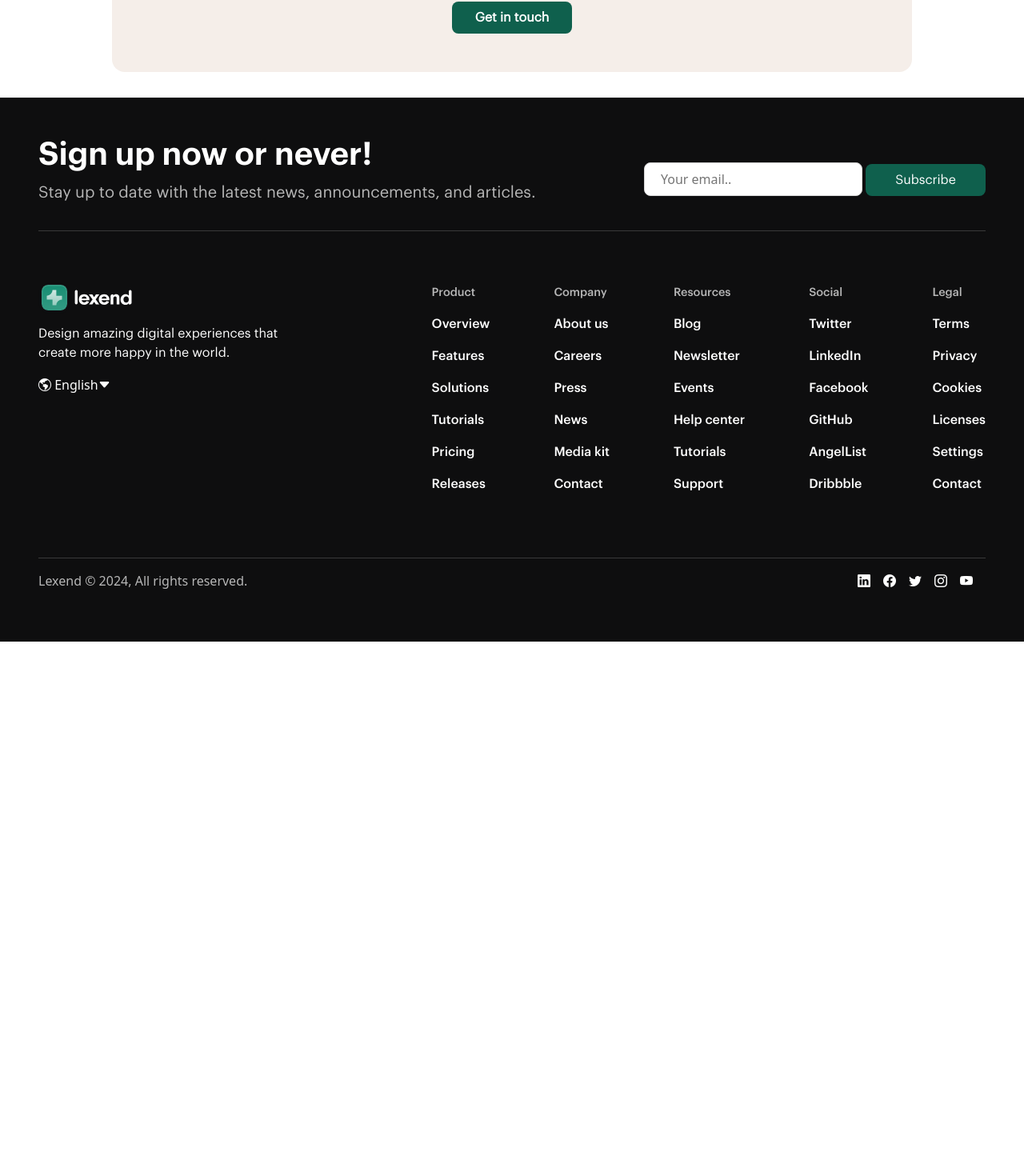
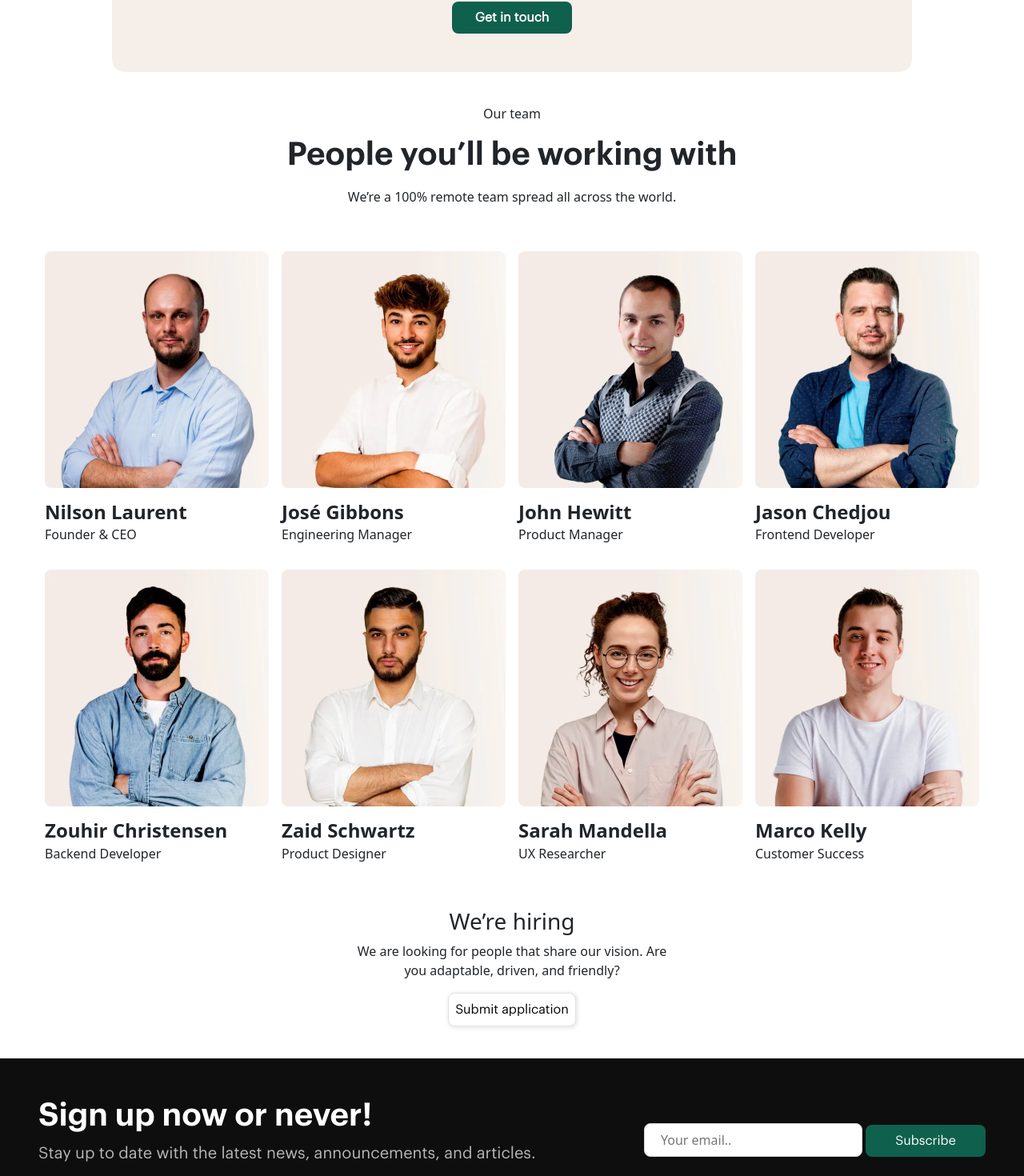
Before and after one commit to hawaryo/software-company, a Next.js app: page / in a window 1280 px wide. Shown: the part 7459-8929 px from the top of the page at 80% size. Before the commit the page ends 8261 px from the top, so only its background shows below. Built offline with nearby package versions, Linux system fonts and the light colour scheme.

Commit message:
feat: adding Home page team  section

```diff
--- a/src/app/(home)/page.jsx
+++ b/src/app/(home)/page.jsx
@@ -5,6 +5,10 @@ import DetailsSection from "@/components/home/DetailsSection";
 import PricingSection from "@/components/home/PricingSection";
 import FeedbackSection from "@/components/home/FeedbackSection";
 import QuestionSection from "@/components/home/QuestionSection";
+import TeamSection from "@/components/home/TeamSection";
+
+
+
 export const metadata = {
   title: "Software Company",
   description: "Welcome to software company",
@@ -20,6 +24,7 @@ export default function HomePage() {
         <PricingSection />
         <FeedbackSection />
         <QuestionSection />
+        <TeamSection />
       </main>
     </>
   );
--- /dev/null
+++ b/src/components/home/TeamSection.jsx
@@ -0,0 +1,107 @@
+import styles from "./TeamSection.module.scss";
+
+export default function TeamSection() {
+  return (
+    <section className={styles.teamSection}>
+      <div className={styles.teamIntro}>
+        <p className="icon">Our team</p>
+        <h2>People you’ll be working with</h2>
+        <p className="description">
+          We’re a 100% remote team spread all across the world.
+        </p>
+      </div>
+      <div className={styles.teamMembers}>
+        <div className={styles.memberCard}>
+          <img
+            src="/images/home-page/team/01.jpg"
+            width="280px"
+            className={styles.memberImg}
+            alt="ceo"
+          />
+          <h6 className={styles.memberName}>Nilson Laurent</h6>
+          <p className={styles.memberRole}>Founder &amp; CEO</p>
+        </div>
+        <div className={styles.memberCard}>
+          <img
+            src="/images/home-page/team/02.jpg"
+            width="280px"
+            className={styles.memberImg}
+            alt="José Gibbons Engineering Manager"
+          />
+          <h6 className={styles.memberName}>José Gibbons</h6>
+          <p className={styles.memberRole}>Engineering Manager</p>
+        </div>
+        <div className={styles.memberCard}>
+          <img
+            src="/images/home-page/team/03.jpg"
+            width="280px"
+            className={styles.memberImg}
+            alt="John Hewitt product manager"
+          />
+          <h6 className={styles.memberName}>John Hewitt</h6>
+          <p className={styles.memberRole}>Product Manager</p>
+        </div>
+        <div className={styles.memberCard}>
+          <img
+            src="/images/home-page/team/04.jpg"
+            width="280px"
+            className={styles.memberImg}
+            alt=" Jason Chedjou Frontend Developer"
+          />
+          <h6 className={styles.memberName}>Jason Chedjou</h6>
+          <p className={styles.memberRole}>Frontend Developer</p>
+        </div>
+        <div className={styles.memberCard}>
+          <img
+            src="/images/home-page/team/05.jpg"
+            width="280px"
+            className={styles.memberImg}
+            alt=" Zouhir Christensen Backend Developer"
+          />
+          <h6 className={styles.memberName}>Zouhir Christensen</h6>
+          <p className={styles.memberRole}>Backend Developer</p>
+        </div>
+        <div className={styles.memberCard}>
+          <img
+            src="/images/home-page/team/06.jpg"
+            width="280px"
+            className={styles.memberImg}
+            alt="Zaid Schwartz Product Designer"
+          />
+          <h6 className={styles.memberName}>Zaid Schwartz</h6>
+          <p className={styles.memberRole}>Product Designer</p>
+        </div>
+        <div className={styles.memberCard}>
+          <img
+            src="/images/home-page/team/07.jpg"
+            width="280px"
+            className={styles.memberImg}
+            alt="Sarah Mandella UX Researcher"
+          />
+          <h6 className={styles.memberName}>Sarah Mandella</h6>
+          <p className={styles.memberRole}>UX Researcher</p>
+        </div>
+        <div className={styles.memberCard}>
+          <img
+            src="/images/home-page/team/08.jpg"
+            width="280px"
+            className={styles.memberImg}
+            alt="Marco Kelly Customer Success"
+          />
+          <h6 className={styles.memberName}>Marco Kelly</h6>
+          <p className={styles.memberRole}>Customer Success</p>
+        </div>
+      </div>
+      <div className={styles.hiringCard}>
+        <h3 className="hiringTitle">We’re hiring</h3>
+        <p className={styles.hiringDescription}>
+          We are looking for people that share our vision. Are you adaptable,
+          driven, and friendly?
+        </p>
+        <button className={styles.hiringBtn} type="button">
+          Submit application
+        </button>
+      </div>
+    </section>
+  );
+}
--- /dev/null
+++ b/src/components/home/TeamSection.module.scss
@@ -0,0 +1,60 @@
+ @use "../../styles/variables/textCards";
+ @use "../../styles/variables/buttons";
+
+ .teamSection {
+     .teamIntro {
+         @extend %PrimaryTextCard;
+
+         h2 {
+             font-size: 2.5rem;
+         }
+
+
+     }
+
+     .teamMembers {
+         margin: 0 auto;
+         max-width: 1200px;
+         display: flex;
+         justify-content: center;
+         flex-wrap: wrap;
+         gap: 16px;
+
+
+         .memberCard {
+             .memberImg {
+                 border-radius: 8px;
+                 margin-bottom: 16px;
+             }
+
+             .memberName {
+                 font-size: 1.5rem;
+                 font-weight: bold;
+                 margin-bottom: 2px;
+             }
+
+             .memberRole {
+                 font-size: 1rem;
+             }
+         }
+     }
+
+     .hiringCard {
+         display: flex;
+         flex-direction: column;
+         align-items: center;
+         margin: 32px 0;
+         padding: 8px;
+
+         .hiringDescription {
+             text-align: center;
+             max-width: 400px;
+         }
+
+         .hiringBtn {
+             @extend %secondaryButton;
+             width: fit-content;
+             padding: 8px;
+         }
+     }
+ }
```
